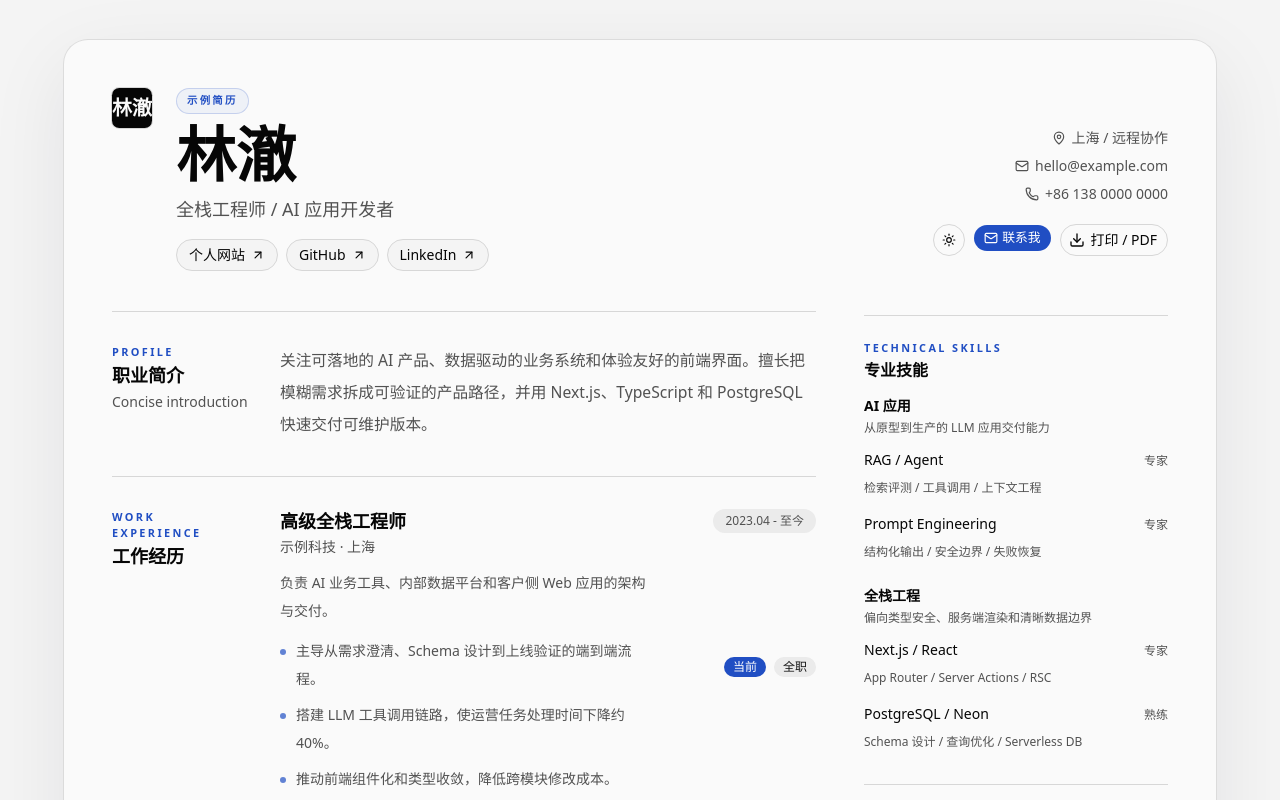
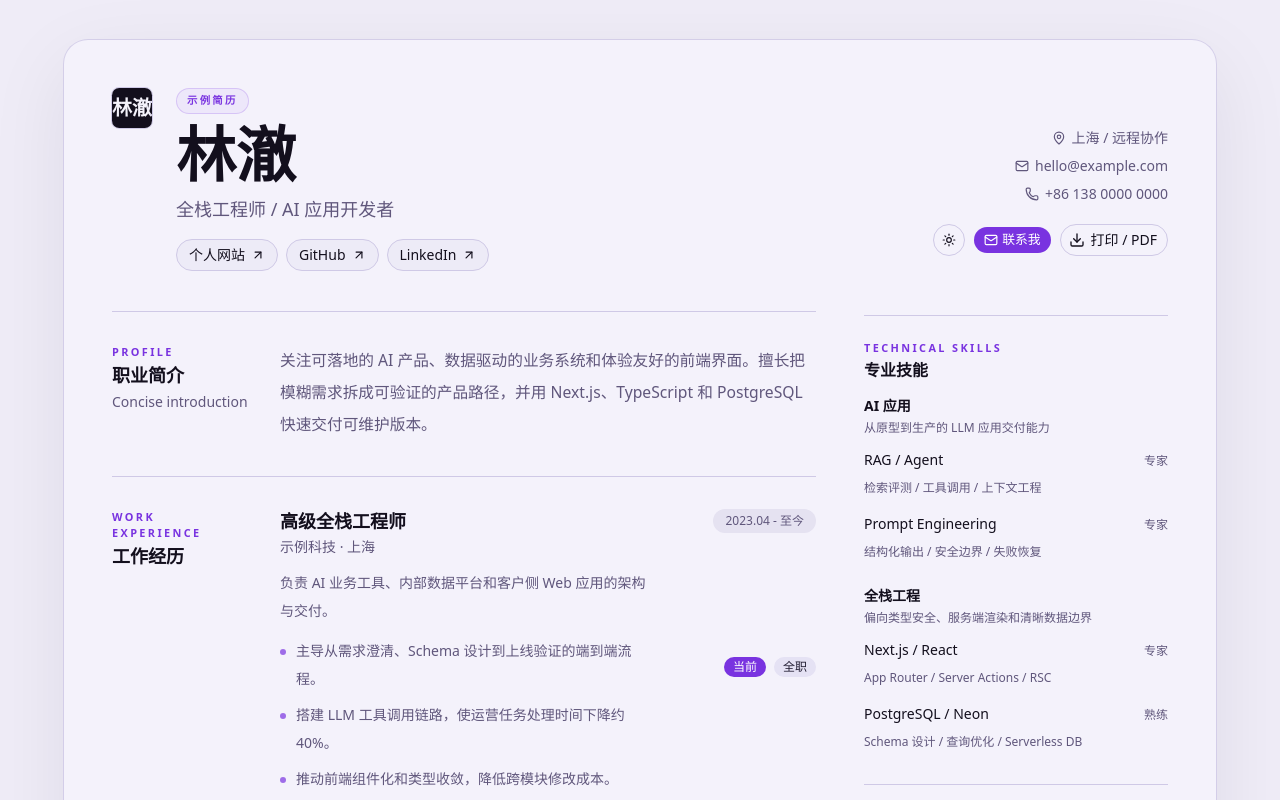
Before and after one commit to Tendercfj/next-resume, a Next.js app: page / in a window 1280 px wide. Shown: the top 800 px of the page. Built offline with nearby package versions, Linux system fonts and the light colour scheme; no server answers; the database is empty.

Commit message:
fix：主题色优化

```diff
--- a/app/globals.css
+++ b/app/globals.css
@@ -54,74 +54,75 @@
     system-ui, sans-serif;
   --font-mono-ui: 'SFMono-Regular', Consolas, 'Liberation Mono', monospace;
   color-scheme: light;
-  /* Minimal monochrome + blue accent palette */
-  --background: oklch(0.985 0 0);        /* #FAFAFA */
-  --foreground: oklch(0.12 0 0);         /* #09090B */
-  --card: oklch(0.985 0 0);
-  --card-foreground: oklch(0.12 0 0);
+  /* Purple / violet palette — inspired by lavender resume theme */
+  --background: oklch(0.965 0.012 295);  /* #F3F0FF lavender tint */
+  --foreground: oklch(0.18 0.03 295);    /* deep purple-black */
+  --card: oklch(0.975 0.01 295);         /* slightly lighter card */
+  --card-foreground: oklch(0.18 0.03 295);
   --popover: oklch(1 0 0);
-  --popover-foreground: oklch(0.12 0 0);
-  --primary: oklch(0.47 0.19 264);       /* #2563EB blue accent */
+  --popover-foreground: oklch(0.18 0.03 295);
+  --primary: oklch(0.52 0.24 295);       /* #7C3AED violet */
   --primary-foreground: oklch(1 0 0);
-  --secondary: oklch(0.94 0 0);          /* light grey */
-  --secondary-foreground: oklch(0.2 0 0);
-  --muted: oklch(0.94 0 0);
-  --muted-foreground: oklch(0.44 0 0);   /* #71717A */
-  --accent: oklch(0.94 0 0);
-  --accent-foreground: oklch(0.12 0 0);
+  --secondary: oklch(0.92 0.025 295);    /* soft lavender */
+  --secondary-foreground: oklch(0.25 0.04 295);
+  --muted: oklch(0.92 0.02 295);
+  --muted-foreground: oklch(0.48 0.06 295); /* muted purple-grey */
+  --accent: oklch(0.88 0.05 295);        /* light violet accent */
+  --accent-foreground: oklch(0.25 0.08 295);
   --destructive: oklch(0.577 0.245 27.325);
-  --border: oklch(0.88 0 0);             /* #E4E4E7 */
-  --input: oklch(0.88 0 0);
-  --ring: oklch(0.47 0.19 264);
-  --chart-1: oklch(0.47 0.19 264);
-  --chart-2: oklch(0.35 0 0);
-  --chart-3: oklch(0.55 0 0);
-  --chart-4: oklch(0.65 0 0);
-  --chart-5: oklch(0.75 0 0);
+  --border: oklch(0.85 0.04 295);        /* lavender border */
+  --input: oklch(0.85 0.04 295);
+  --ring: oklch(0.52 0.24 295);
+  --chart-1: oklch(0.52 0.24 295);
+  --chart-2: oklch(0.62 0.18 295);
+  --chart-3: oklch(0.72 0.12 295);
+  --chart-4: oklch(0.45 0.2 260);
+  --chart-5: oklch(0.65 0.15 260);
   --radius: 0.25rem;
-  --sidebar: oklch(0.985 0 0);
-  --sidebar-foreground: oklch(0.12 0 0);
-  --sidebar-primary: oklch(0.47 0.19 264);
+  --sidebar: oklch(0.965 0.012 295);
+  --sidebar-foreground: oklch(0.18 0.03 295);
+  --sidebar-primary: oklch(0.52 0.24 295);
   --sidebar-primary-foreground: oklch(1 0 0);
-  --sidebar-accent: oklch(0.94 0 0);
-  --sidebar-accent-foreground: oklch(0.2 0 0);
-  --sidebar-border: oklch(0.88 0 0);
-  --sidebar-ring: oklch(0.47 0.19 264);
+  --sidebar-accent: oklch(0.92 0.025 295);
+  --sidebar-accent-foreground: oklch(0.25 0.04 295);
+  --sidebar-border: oklch(0.85 0.04 295);
+  --sidebar-ring: oklch(0.52 0.24 295);
 }
 
 .dark {
   color-scheme: dark;
-  --background: oklch(0.155 0.006 95);
-  --foreground: oklch(0.965 0.004 95);
-  --card: oklch(0.19 0.006 95);
-  --card-foreground: oklch(0.965 0.004 95);
-  --popover: oklch(0.19 0.006 95);
-  --popover-foreground: oklch(0.965 0.004 95);
-  --primary: oklch(0.78 0.15 145);
-  --primary-foreground: oklch(0.13 0.01 145);
-  --secondary: oklch(0.255 0.006 95);
-  --secondary-foreground: oklch(0.94 0.004 95);
-  --muted: oklch(0.255 0.006 95);
-  --muted-foreground: oklch(0.72 0.012 95);
-  --accent: oklch(0.24 0.012 145);
-  --accent-foreground: oklch(0.94 0.004 95);
+  /* Deep blue-navy / indigo dark theme — not pitch black */
+  --background: oklch(0.21 0.035 265);   /* #1A1D2E deep blue-navy */
+  --foreground: oklch(0.92 0.01 265);    /* #E2E8F0 cool white */
+  --card: oklch(0.24 0.04 265);          /* #1E2235 slightly lighter panel */
+  --card-foreground: oklch(0.92 0.01 265);
+  --popover: oklch(0.24 0.04 265);
+  --popover-foreground: oklch(0.92 0.01 265);
+  --primary: oklch(0.72 0.18 270);       /* #818CF8 indigo-violet */
+  --primary-foreground: oklch(0.18 0.04 265);
+  --secondary: oklch(0.28 0.045 265);    /* raised blue-grey panel */
+  --secondary-foreground: oklch(0.88 0.01 265);
+  --muted: oklch(0.28 0.04 265);
+  --muted-foreground: oklch(0.60 0.06 265); /* blue-grey muted text */
+  --accent: oklch(0.32 0.07 270);        /* subtle indigo accent bg */
+  --accent-foreground: oklch(0.88 0.01 265);
   --destructive: oklch(0.704 0.191 22.216);
-  --border: oklch(1 0 0 / 12%);
+  --border: oklch(1 0 0 / 12%);          /* subtle cool border */
   --input: oklch(1 0 0 / 16%);
-  --ring: oklch(0.78 0.15 145);
-  --chart-1: oklch(0.78 0.15 145);
-  --chart-2: oklch(0.76 0.05 95);
-  --chart-3: oklch(0.58 0.035 95);
-  --chart-4: oklch(0.43 0.02 95);
-  --chart-5: oklch(0.3 0.012 95);
-  --sidebar: oklch(0.155 0.006 95);
-  --sidebar-foreground: oklch(0.965 0.004 95);
-  --sidebar-primary: oklch(0.78 0.15 145);
-  --sidebar-primary-foreground: oklch(0.13 0.01 145);
-  --sidebar-accent: oklch(0.24 0.012 145);
-  --sidebar-accent-foreground: oklch(0.94 0.004 95);
+  --ring: oklch(0.72 0.18 270);
+  --chart-1: oklch(0.72 0.18 270);
+  --chart-2: oklch(0.62 0.14 270);
+  --chart-3: oklch(0.52 0.1 270);
+  --chart-4: oklch(0.45 0.12 250);
+  --chart-5: oklch(0.35 0.08 250);
+  --sidebar: oklch(0.21 0.035 265);
+  --sidebar-foreground: oklch(0.92 0.01 265);
+  --sidebar-primary: oklch(0.72 0.18 270);
+  --sidebar-primary-foreground: oklch(0.18 0.04 265);
+  --sidebar-accent: oklch(0.32 0.07 270);
+  --sidebar-accent-foreground: oklch(0.88 0.01 265);
   --sidebar-border: oklch(1 0 0 / 12%);
-  --sidebar-ring: oklch(0.78 0.15 145);
+  --sidebar-ring: oklch(0.72 0.18 270);
 }
 
 @layer base {
--- a/components/resume/resume-header.tsx
+++ b/components/resume/resume-header.tsx
@@ -94,7 +94,7 @@ export function ResumeHeader({
           ))}
         </div>
 
-        <div className="flex flex-wrap gap-2 print:hidden">
+        <div className="flex flex-wrap items-center gap-2 print:hidden">
           <ThemeToggle />
           {profile.email ? (
             <Button asChild size="sm" className="cursor-pointer rounded-full">
```
